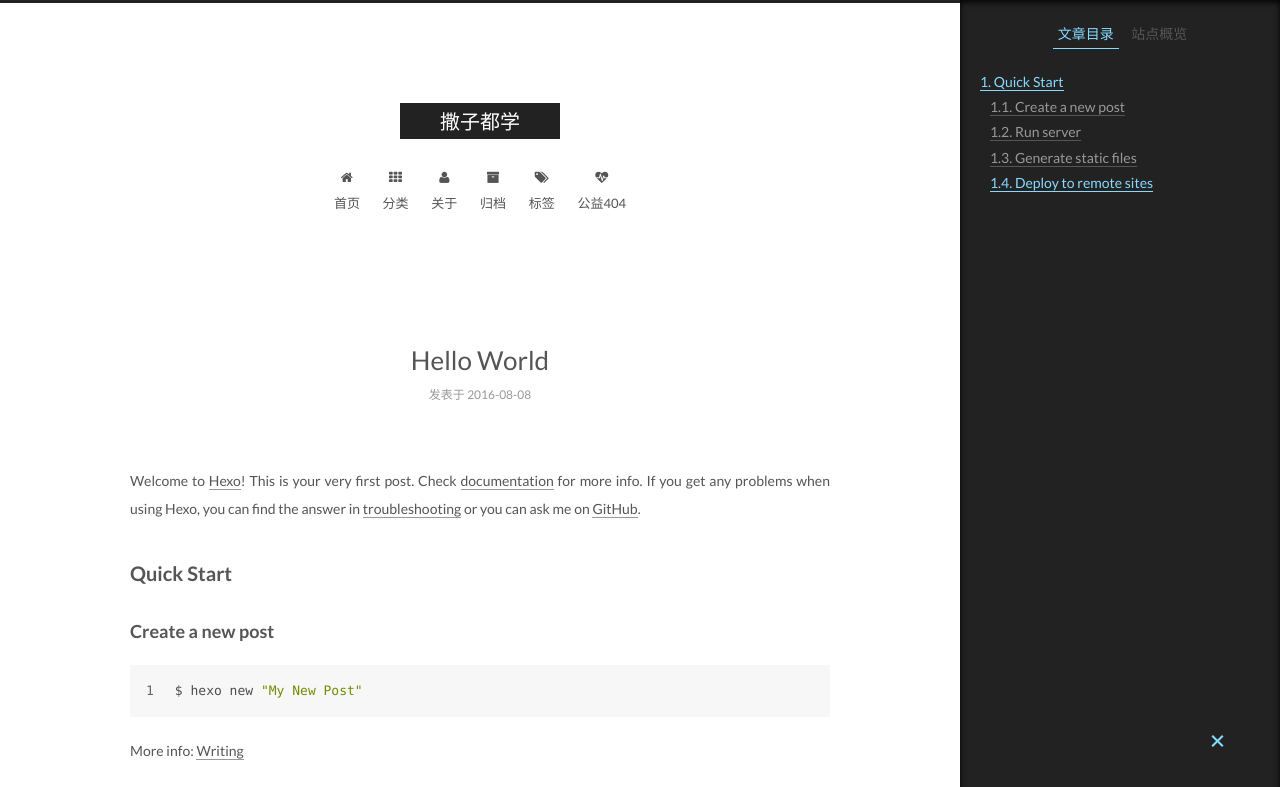
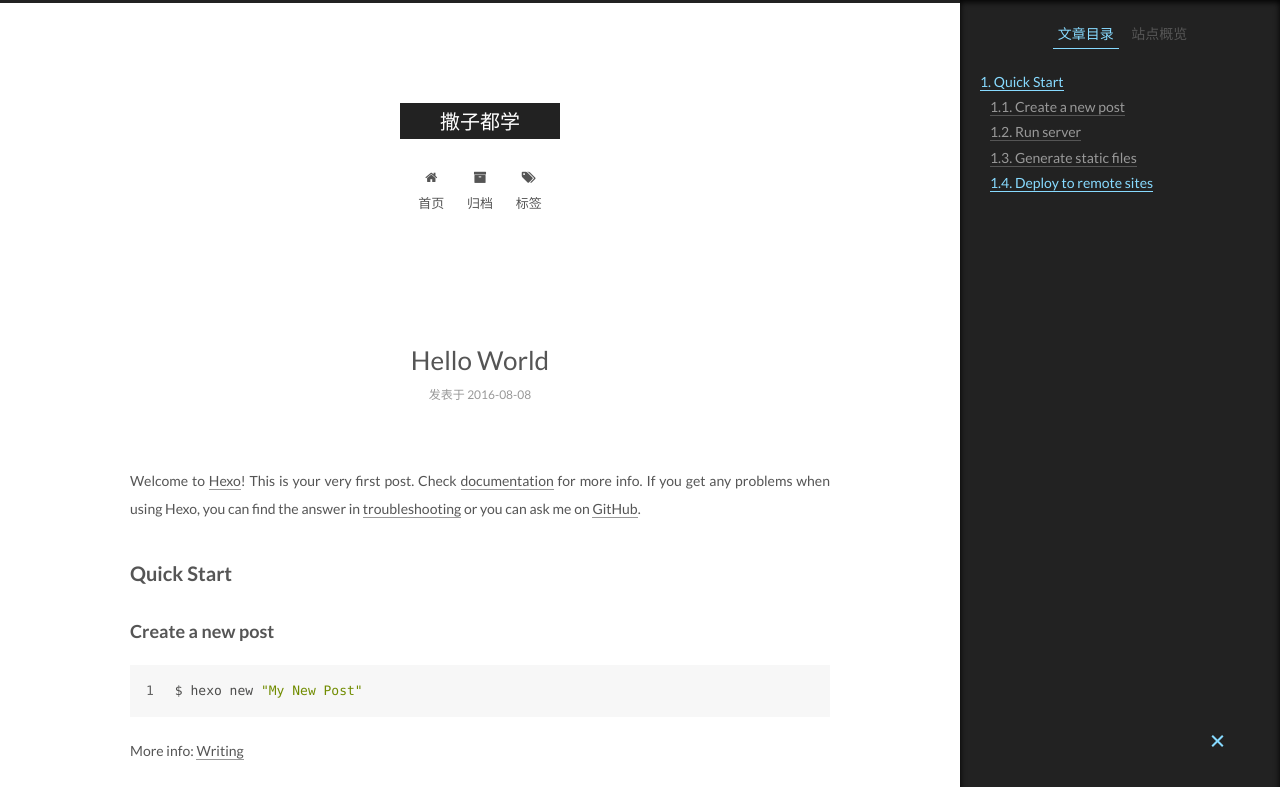
Before and after one commit to sokis/sokis.github.io, a plain HTML site: page 2016/08/08/hello-world/index.html in a window 1280 px wide. Shown: the top 787 px of the page. Drawn offline with Linux system fonts and the light colour scheme.

Commit message:
Site updated: 2016-08-08 22:54:59

```diff
--- a/2016/08/08/hello-world/index.html
+++ b/2016/08/08/hello-world/index.html
@@ -186,26 +186,6 @@ Quick">
         </li>
 
 
-        <li class="menu-item menu-item-categories">
-          <a href="/categories" rel="section">
-
-              <i class="menu-item-icon fa fa-fw fa-th"></i> <br />
-
-            分类
-          </a>
-        </li>
-
-
-        <li class="menu-item menu-item-about">
-          <a href="/about" rel="section">
-
-              <i class="menu-item-icon fa fa-fw fa-user"></i> <br />
-
-            关于
-          </a>
-        </li>
-
-
         <li class="menu-item menu-item-archives">
           <a href="/archives" rel="section">
 
@@ -222,16 +202,6 @@ Quick">
               <i class="menu-item-icon fa fa-fw fa-tags"></i> <br />
 
             标签
-          </a>
-        </li>
-
-
-        <li class="menu-item menu-item-commonweal">
-          <a href="/404.html" rel="section">
-
-              <i class="menu-item-icon fa fa-fw fa-heartbeat"></i> <br />
-
-            公益404
           </a>
         </li>
 
```
Also changed, not shown: archives/2016/08/index.html (+0 -30 lines), archives/2016/index.html (+0 -30 lines), archives/index.html (+0 -30 lines), index.html (+0 -30 lines).
